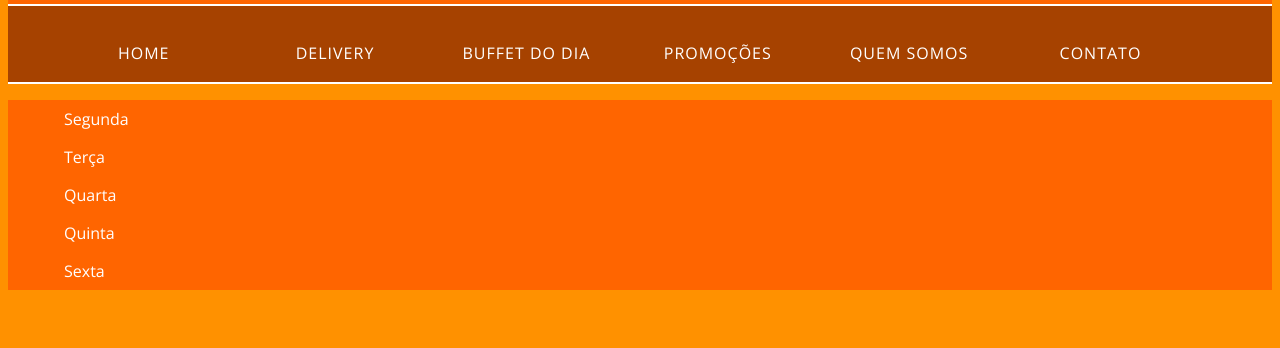
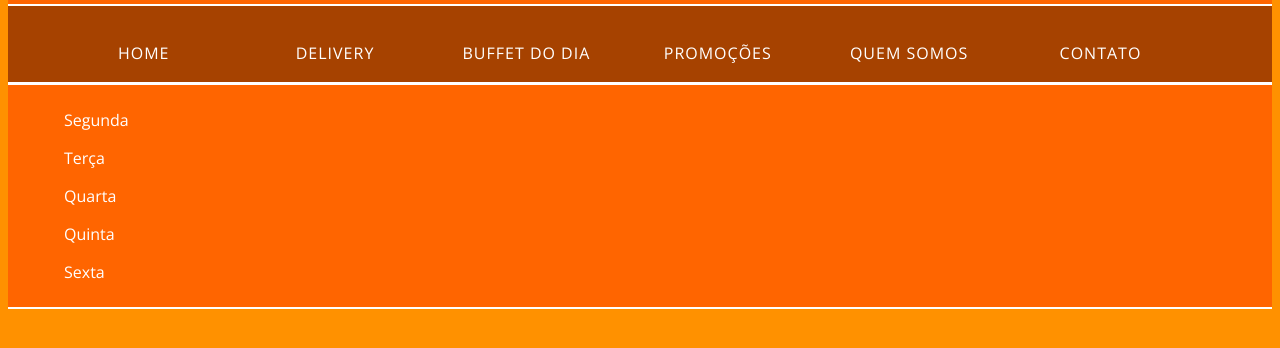
Before and after one commit to tirossi/manuh, a plain HTML site: page buffet.html in a window 1280 px wide. Shown: the part 216-564 px from the top of the page. Drawn offline with nearby package versions, Linux system fonts and the light colour scheme; a web font is replaced by a local one.

Commit message:
quick fix

```diff
--- a/lead.css
+++ b/lead.css
@@ -87,6 +87,11 @@
       font-size: 0px;
   }
 
+  .day_select {
+    border-top: 1px solid white;
+    border-bottom: 2px solid white;
+  }
+
   .day_select ul li {
       color: white;
       list-style-type: none;
@@ -102,7 +107,3 @@
      cursor: pointer;
      color: red;
  }
-
- .day_select ul {
-     background-color:;
- }
```
